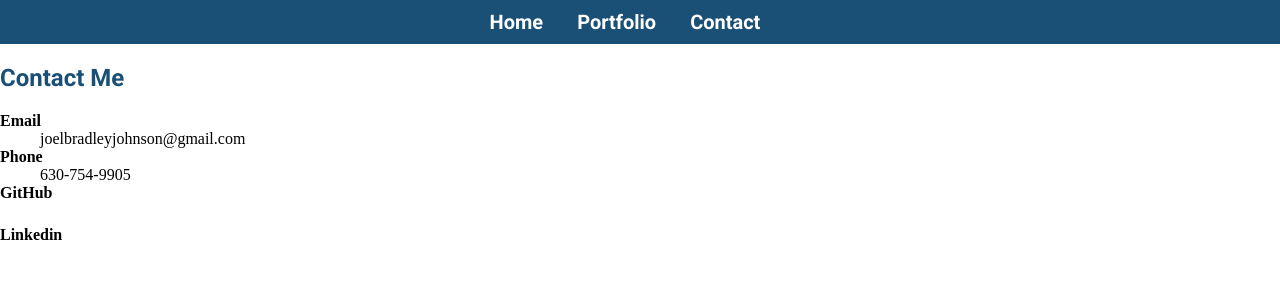
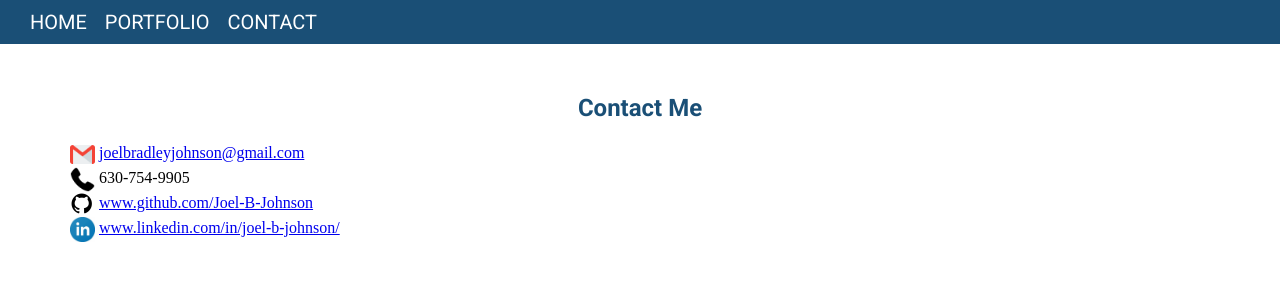
Before and after one commit to Joel-B-Johnson/web_dev, a plain HTML site: page contact.html in a window 1280 px wide. Drawn offline with Linux system fonts and the light colour scheme.

Commit message:
More styling

```diff
--- a/contact.html
+++ b/contact.html
@@ -9,21 +9,35 @@
 <body>
 <div class="header">
     <nav>
-        <a href="index.html">Home</a>
-        <a href="protfolio.html">Portfolio</a>
-        <a href="contact.html">Contact</a>
+        <a href="index.html">HOME</a>
+        <a href="protfolio.html">PORTFOLIO</a>
+        <a href="contact.html">CONTACT</a>
     </nav>
 </div>
-<h2>Contact Me</h2>
-<dl>
-    <dt><strong>Email</strong></dt>
-    <dd>joelbradleyjohnson@gmail.com</dd>
-    <dt><strong>Phone</strong></dt>
-    <dd>630-754-9905</dd>
-    <dt><strong>GitHub</strong></dt>
-    <dd><a href="https://www.github.com/Joel-B-Johnson">www.github.com/Joel-B-Johnson</a></dd>
-    <dt><strong>Linkedin</strong></dt>
-    <dd><a href="https://www.linkedin.com/in/joel-b-johnson/">www.linkedin.com/in/joel-b-johnson/</a></dd>
-</dl>
+<div class="main">
+    <h2>Contact Me</h2>
+    <div class="contact">
+        <ul style="list-style-type: none;">
+            <li>
+                <img src="./assets/gmail.png" alt="Email" style="vertical-align: middle;">
+                <a href="mailto:joelbradleyjohnson@gmail.com">joelbradleyjohnson@gmail.com</a>
+            </li>
+            <li>
+                <img src="./assets/phone-call.png" alt="Phone" style="vertical-align: middle;">
+                <span>630-754-9905</span>
+            </li>
+            <li>
+                <img src="./assets/github_PNG40.png" alt="GitHub" style="vertical-align: middle;">
+                <a href="https://www.github.com/Joel-B-Johnson">www.github.com/Joel-B-Johnson</a>
+            </li>
+            <li>
+                <img src="./assets/in.jfif" alt="LinkedIn" style="vertical-align: middle;">
+                <a href="https://www.linkedin.com/in/joel-b-johnson/">www.linkedin.com/in/joel-b-johnson/</a>
+            </li>
+        </ul>
+    </div>
+    </div>
+</div>
+</div>
 </body>
 </html>
--- a/stylesheets/styles.css
+++ b/stylesheets/styles.css
@@ -1,12 +1,3 @@
-a {
-    color: white;
-    font-family: 'Roboto', sans-serif;
-    font-size: 20px;
-    font-weight: bold;
-    margin-right: 30px;
-    text-decoration: none;
-}
-
 body {
     margin: 0;
 }
@@ -16,19 +7,37 @@ a:hover {
 }
 
 h1, h2{
-    color:#1a4f76;
-    font-family: 'Roboto', sans-serif;
     text-align: left;
 }
 
-h3, h4, h5, h6{
+h1, h2, h3, h4, h5, h6{
     color:#1a4f76;
     font-family: 'Roboto', sans-serif;
     text-align: center;
 }
 
+.contact img {
+    width: 25px;
+}
+
 .header {
     background-color: #1a4f76;
     padding: 10px;
-    text-align: center;
+    text-indent: 20px;
 }
+
+.header a {
+    color: white;
+    font-family: 'Roboto', sans-serif;
+    font-size: 20px;
+    margin-right: 14px;
+    text-decoration: none;
+}
+
+.linkImg img{
+    width: 300px;
+}
+
+.main {
+    padding: 30px;
+}
```
Also changed, not shown: index.html (+5 -3 lines), protfolio.html (+13 -4 lines), assets/GitHubLogo.png (added), assets/github_PNG40.png (added), assets/gmail.png (added), assets/in.jfif (added), assets/phone-call.png (added).
